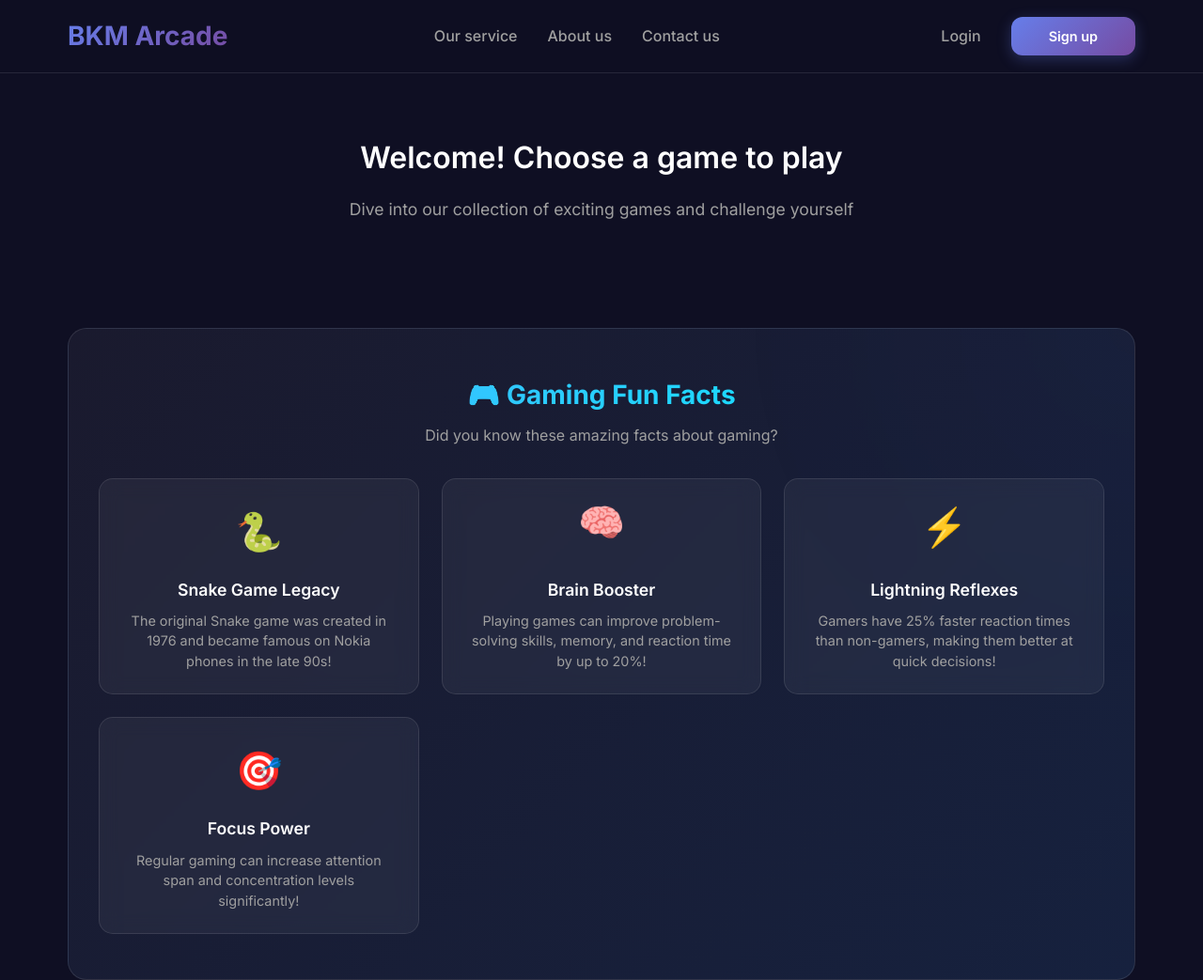
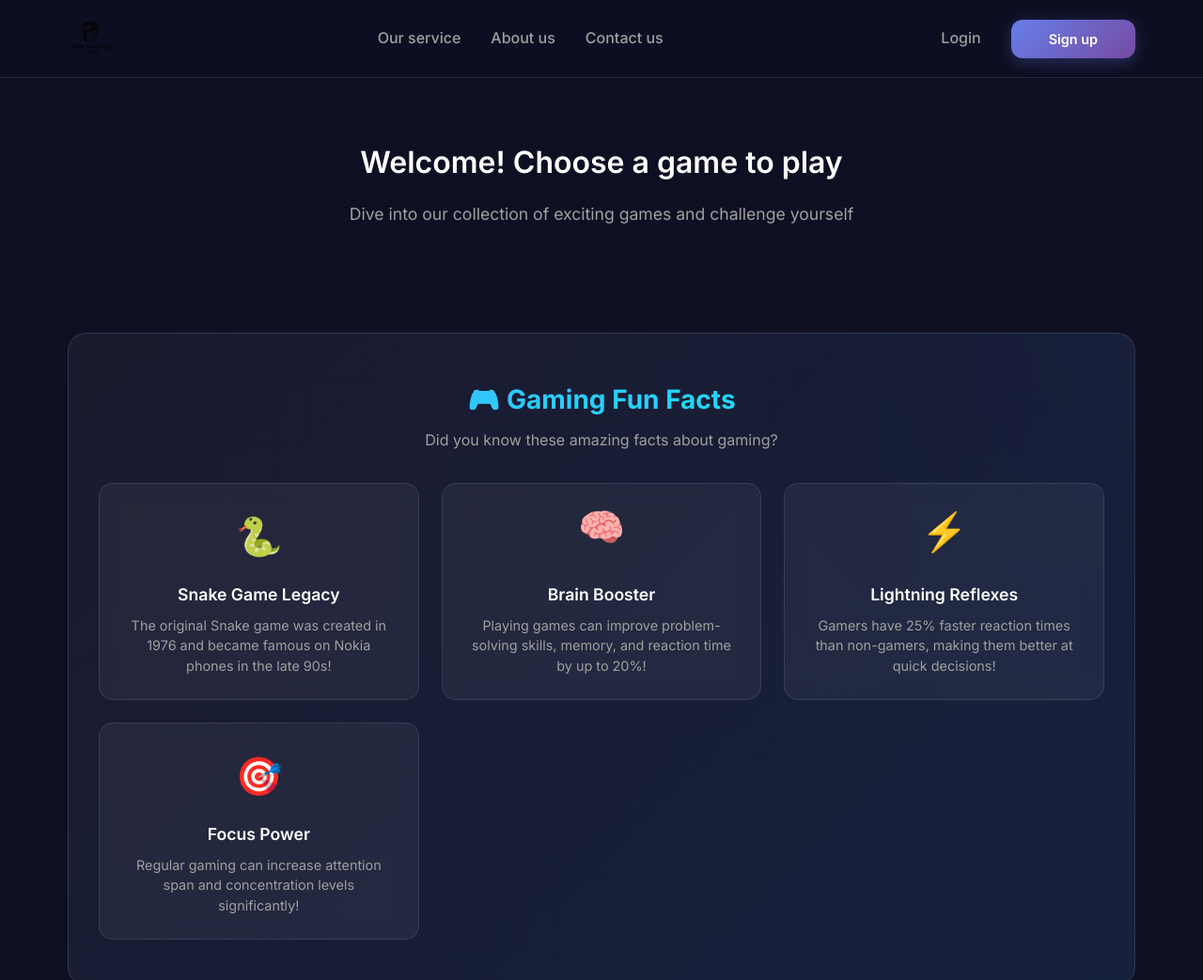
Before and after one commit to beruwalage-krishan-maduwantha/BKM-Arcade, a plain HTML site: page index.html in a window 1280 px wide. Shown: the top 1043 px of the page at 94% size. Drawn offline with Linux system fonts and the light colour scheme.

Commit message:
Saved local changes before pulling from GitHub

```diff
--- a/index.html
+++ b/index.html
@@ -10,7 +10,9 @@
  <div class="wrapper">
     <div class="header">
       <div class="headerarea">
-        <div><h1 class="headBA">BKM Arcade</h1></div>
+        <div class="logo-container">
+          <img src="images/ChatGPT Image Jun 29, 2025, 11_21_25 AM.png" alt="BKM Arcade Logo" />
+        </div>
 
         <ul class="navlinks">
           <li><a href="header.html">Our service</a></li>
--- a/style.css
+++ b/style.css
@@ -59,13 +59,20 @@
       padding: 0 2rem;
     }
 
-    .headBA {
-      font-size: 1.75rem;
-      font-weight: 700;
-      background: var(--primary-gradient);
-      -webkit-background-clip: text;
-      -webkit-text-fill-color: transparent;
-      background-clip: text;
+    /* Logo styles */
+    .logo-container {
+      display: flex;
+      align-items: center;
+    }
+
+    .logo-container img {
+      height: 50px;
+      width: auto;
+      transition: var(--transition);
+    }
+
+    .logo-container:hover img {
+      transform: scale(1.05);
     }
 
     .navlinks {
@@ -568,6 +575,10 @@
         padding: 0 1rem;
       }
 
+      .logo-container img {
+        height: 40px;
+      }
+
       .navlinks {
         gap: 1rem;
       }
@@ -639,6 +650,10 @@
         padding: 0 0.5rem;
       }
 
+      .logo-container img {
+        height: 35px;
+      }
+
       .login {
         flex-direction: column;
         gap: 0.5rem;
```
Also changed, not shown: images/ChatGPT Image Jun 29, 2025, 11_21_25 AM.png (added).
